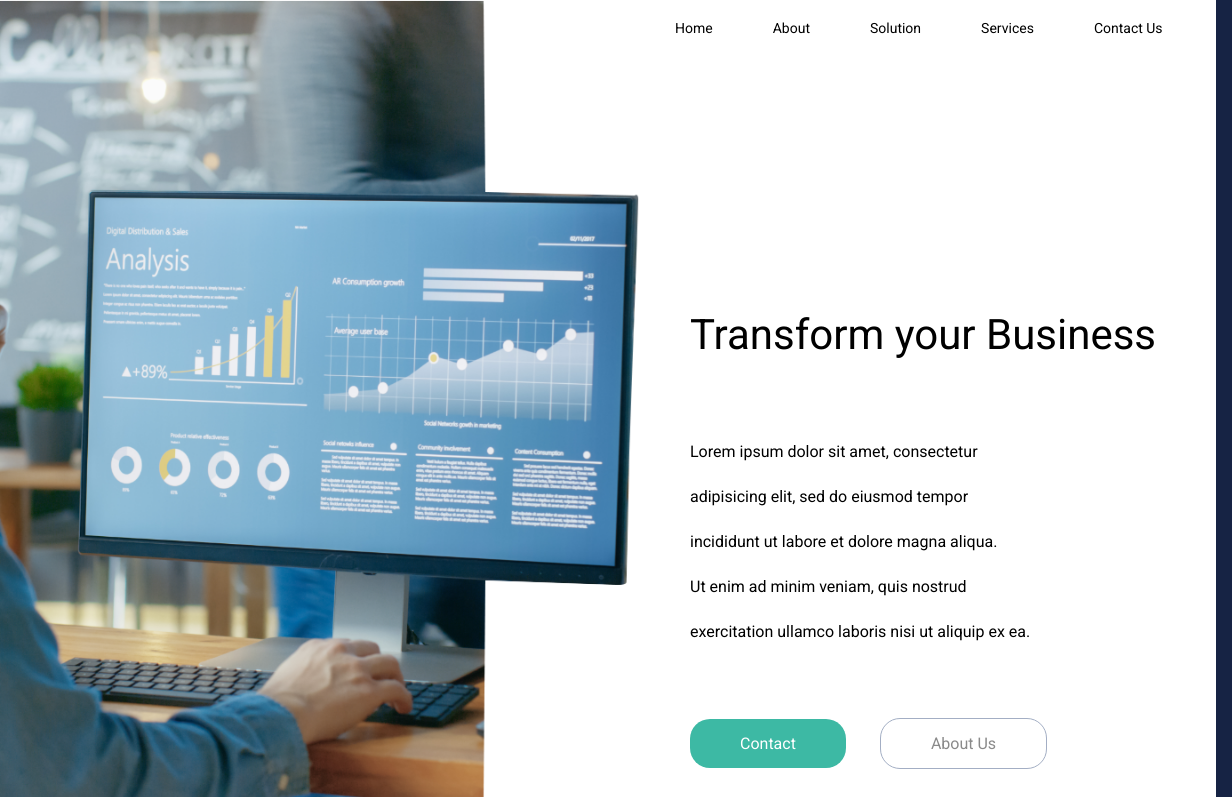
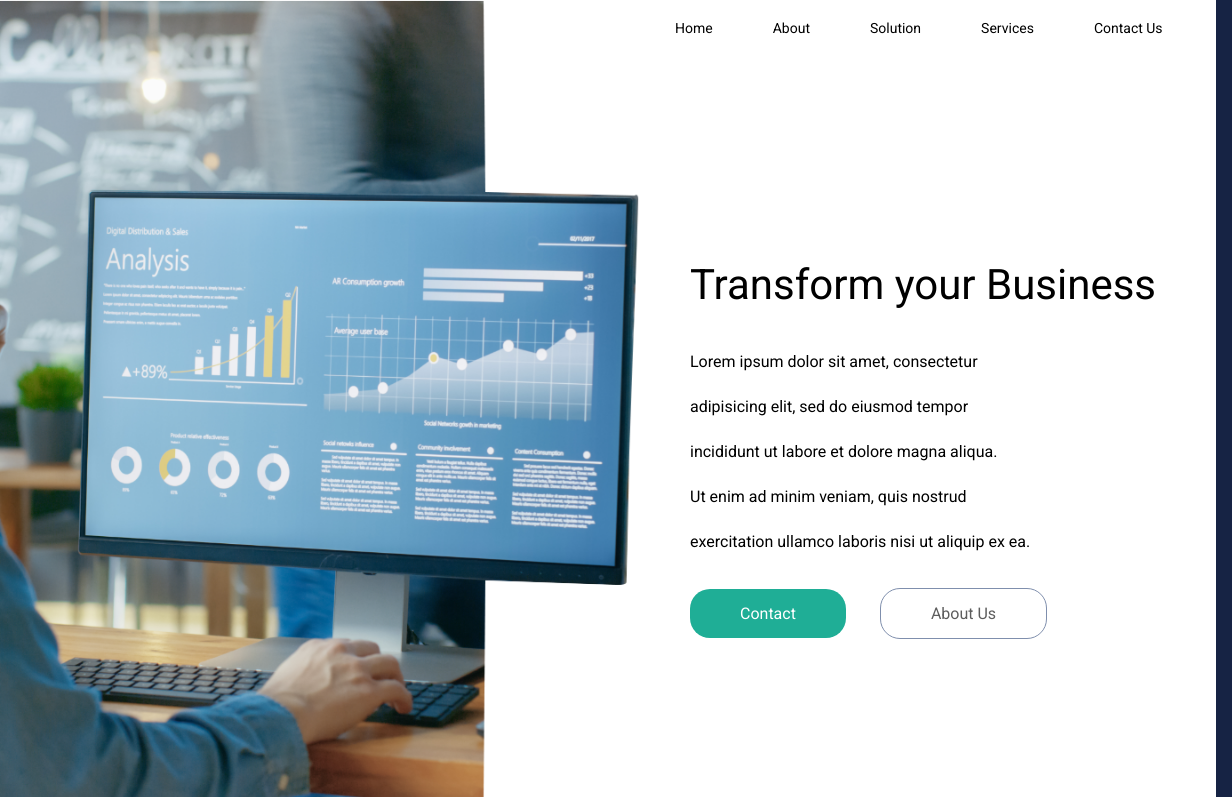
Before and after one commit to YangboRai/a, a plain HTML site: page index.html in a window 1280 px wide. Shown: the top 797 px of the page, 0-1232 px from the left. Drawn offline with nearby package versions, Linux system fonts and the light colour scheme.

Commit message:
Update styles.css

```diff
--- a/css/styles.css
+++ b/css/styles.css
@@ -620,22 +620,22 @@ ul li{
 }
 
 .hero-heading{
-	top:250px;
+	top:200px;
 }
 
 .hero-paragraph{
 	line-height: 45px;
-	top:320px;
+	top:230px;
 }
 
 
 .contact-us-btn{
-	top:400px;
+	top:270px;
 }
 
 
 .about-us-btn{
-	top:400px;
+	top:270px;
 }
 
 
```
